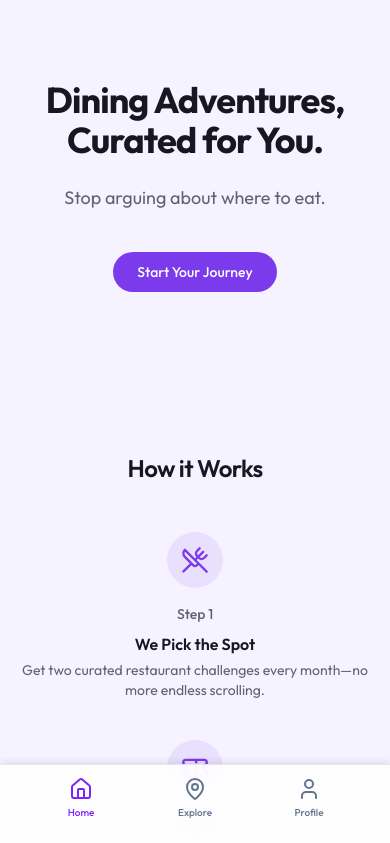
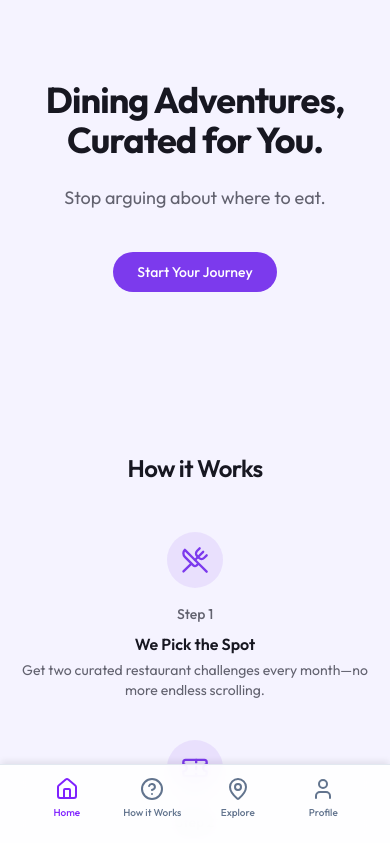
Before and after one commit to noahjdevine/wanderbite, a Next.js app: page / in a window 390 px wide. Shown: the top 843 px of the page. Built offline with nearby package versions, Linux system fonts and the light colour scheme; no server answers.

Commit message:
Update mobile nav to 4 items

```diff
--- a/src/components/layout/MobileNav.tsx
+++ b/src/components/layout/MobileNav.tsx
@@ -2,17 +2,17 @@
 
 import Link from 'next/link';
 import { usePathname } from 'next/navigation';
-import { Home, MapPin, User } from 'lucide-react';
+import { Home, MapPin, User, HelpCircle } from 'lucide-react';
 import { cn } from '@/lib/utils';
 
 const ITEMS = [
   { href: '/', label: 'Home', icon: Home },
+  { href: '/how-it-works', label: 'How it Works', icon: HelpCircle },
   { href: '/locations', label: 'Explore', icon: MapPin },
   {
     href: '/profile',
     label: 'Profile',
     icon: User,
-    /** Profile link is active on /profile or /login (middleware redirects unauthenticated users). */
     activePaths: ['/profile', '/login'],
   },
 ] as const;
```
